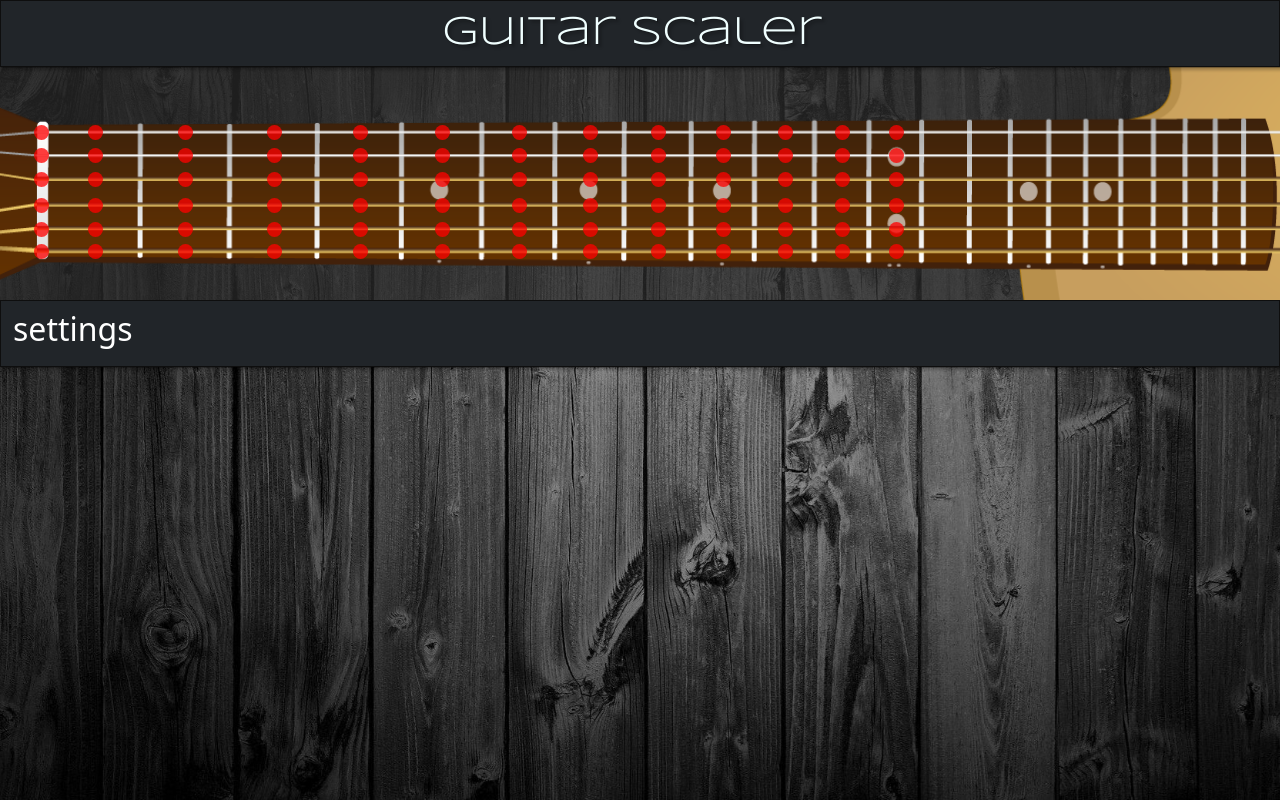
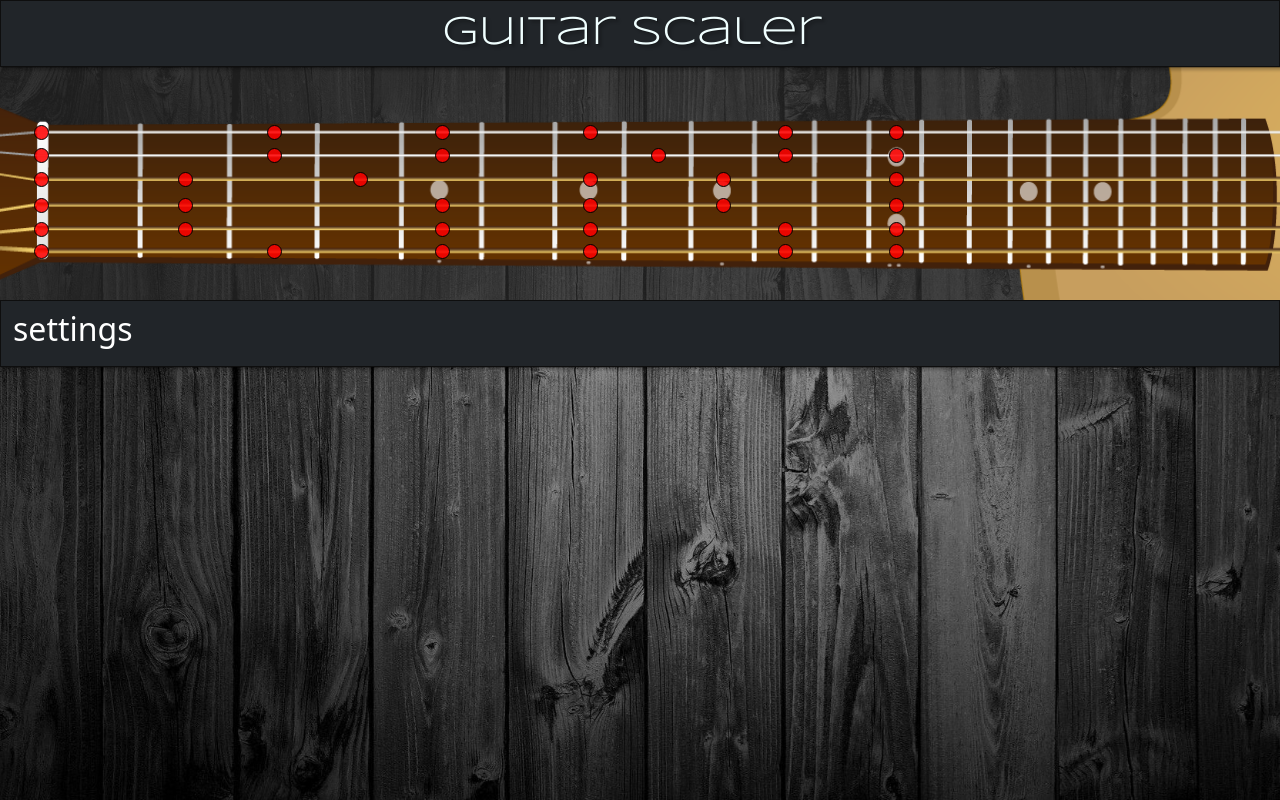
Before and after one commit to mdu830/guitar-scaler, a React (Create React App) app in the folder client/: page /scaler in a window 1280 px wide. Built offline with nearby package versions, Linux system fonts and the light colour scheme.

Commit message:
passed eMinorKey data into grids for E minor scale visualization

```diff
--- a/client/src/components/header/header.js
+++ b/client/src/components/header/header.js
@@ -15,9 +15,7 @@ function Header(props) {
                 <Navbar className="titleBar" color="dark" dark expand="md" fixed="top">
                     <NavLink>
                     </NavLink>
-                    <NavLink>
-                        <Link to="/" style={{ textDecoration: 'none' }}><h1 className="appTitle">Guitar Scaler</h1></Link>
-                    </NavLink>
+                    <Link to="/" style={{ textDecoration: 'none' }}><h1 className="appTitle">Guitar Scaler</h1></Link>
 
                     <div className="m-4"></div>
                 </Navbar>
--- a/client/src/components/scaler/Dot.js
+++ /dev/null
@@ -1,9 +0,0 @@
-import './style.css'
-
-export default function Dot() {
-    return (
-        <div class="dot">
-
-        </div>
-    )
-}
--- a/client/src/components/scaler/grids/A.js
+++ b/client/src/components/scaler/grids/A.js
@@ -1,62 +1,90 @@
 import '../style.css'
 import Grid from '@mui/material/Grid'
-import Dot from '../Dot'
 
-export default function A() {
+export default function A(data) {
+
+    const fingerPlacement = data.data
+
     return (
         <div>
             {/* A String */}
             <Grid container id="A">
-                <div className='fret0'>
-                    <Dot />
+            <div className='fret0'>
+                    <div className={fingerPlacement.fret0 ? 'redDot' : 'dot'}>
+
+                    </div>
                 </div>
 
                 <div className='fret1'>
-                    <Dot />
+                    <div className={fingerPlacement.fret1 ? 'redDot' : 'dot'}>
+
+                    </div>
                 </div>
 
                 <div className='fret2'>
-                    <Dot />
+                    <div className={fingerPlacement.fret2 ? 'redDot' : 'dot'}>
+
+                    </div>
                 </div>
 
                 <div className='fret3'>
-                    <Dot />
+                    <div className={fingerPlacement.fret3 ? 'redDot' : 'dot'}>
+
+                    </div>
                 </div>
 
                 <div className='fret4'>
-                    <Dot />
+                    <div className={fingerPlacement.fret4 ? 'redDot' : 'dot'}>
+
+                    </div>
                 </div>
 
                 <div className='fret5'>
-                    <Dot />
+                    <div className={fingerPlacement.fret5 ? 'redDot' : 'dot'}>
+
+                    </div>
                 </div>
 
                 <div className='fret6'>
-                    <Dot />
+                    <div className={fingerPlacement.fret6 ? 'redDot' : 'dot'}>
+
+                    </div>
                 </div>
 
                 <div className='fret7'>
-                    <Dot />
+                    <div className={fingerPlacement.fret7 ? 'redDot' : 'dot'}>
+
+                    </div>
                 </div>
 
                 <div className='fret8'>
-                    <Dot />
+                    <div className={fingerPlacement.fret8 ? 'redDot' : 'dot'}>
+
+                    </div>
                 </div>
 
                 <div className='fret9'>
-                    <Dot />
+                    <div className={fingerPlacement.fret9 ? 'redDot' : 'dot'}>
+
+                    </div>
                 </div>
 
                 <div className='fret10'>
-                    <Dot />
+                    <div className={fingerPlacement.fret10 ? 'redDot' : 'dot'}>
+
+                    </div>
                 </div>
 
                 <div className='fret11'>
-                    <Dot />
+                    <div className={fingerPlacement.fret11 ? 'redDot' : 'dot'}>
+
+                    </div>
                 </div>
 
                 <div className='fret12'>
-                    <Dot />
+                    <div className={fingerPlacement.fret12 ? 'redDot' : 'dot'}>
+
+                    </div>
                 </div>
             </Grid>
         </div>
--- a/client/src/components/scaler/grids/B.js
+++ b/client/src/components/scaler/grids/B.js
@@ -1,62 +1,90 @@
 import '../style.css'
 import Grid from '@mui/material/Grid'
-import Dot from '../Dot'
 
-export default function B() {
+export default function B(data) {
+
+    const fingerPlacement = data.data
+
     return (
         <div>
             {/* B String */}
             <Grid container id="B">
-                <div className='fret0'>
-                    <Dot />
+            <div className='fret0'>
+                    <div className={fingerPlacement.fret0 ? 'redDot' : 'dot'}>
+
+                    </div>
                 </div>
 
                 <div className='fret1'>
-                    <Dot />
+                    <div className={fingerPlacement.fret1 ? 'redDot' : 'dot'}>
+
+                    </div>
                 </div>
 
                 <div className='fret2'>
-                    <Dot />
+                    <div className={fingerPlacement.fret2 ? 'redDot' : 'dot'}>
+
+                    </div>
                 </div>
 
                 <div className='fret3'>
-                    <Dot />
+                    <div className={fingerPlacement.fret3 ? 'redDot' : 'dot'}>
+
+                    </div>
                 </div>
 
                 <div className='fret4'>
-                    <Dot />
+                    <div className={fingerPlacement.fret4 ? 'redDot' : 'dot'}>
+
+                    </div>
                 </div>
 
                 <div className='fret5'>
-                    <Dot />
+                    <div className={fingerPlacement.fret5 ? 'redDot' : 'dot'}>
+
+                    </div>
                 </div>
 
                 <div className='fret6'>
-                    <Dot />
+                    <div className={fingerPlacement.fret6 ? 'redDot' : 'dot'}>
+
+                    </div>
                 </div>
 
                 <div className='fret7'>
-                    <Dot />
+                    <div className={fingerPlacement.fret7 ? 'redDot' : 'dot'}>
+
+                    </div>
                 </div>
 
                 <div className='fret8'>
-                    <Dot />
+                    <div className={fingerPlacement.fret8 ? 'redDot' : 'dot'}>
+
+                    </div>
                 </div>
 
                 <div className='fret9'>
-                    <Dot />
+                    <div className={fingerPlacement.fret9 ? 'redDot' : 'dot'}>
+
+                    </div>
                 </div>
 
                 <div className='fret10'>
-                    <Dot />
+                    <div className={fingerPlacement.fret10 ? 'redDot' : 'dot'}>
+
+                    </div>
                 </div>
 
                 <div className='fret11'>
-                    <Dot />
+                    <div className={fingerPlacement.fret11 ? 'redDot' : 'dot'}>
+
+                    </div>
                 </div>
 
                 <div className='fret12'>
-                    <Dot />
+                    <div className={fingerPlacement.fret12 ? 'redDot' : 'dot'}>
+
+                    </div>
                 </div>
             </Grid>
         </div>
--- a/client/src/components/scaler/grids/D.js
+++ b/client/src/components/scaler/grids/D.js
@@ -1,62 +1,90 @@
 import '../style.css'
 import Grid from '@mui/material/Grid'
-import Dot from '../Dot'
 
-export default function D() {
+export default function D(data) {
+
+    const fingerPlacement = data.data
+
     return (
         <div>
             {/* D String */}
             <Grid container id="D">
-                <div className='fret0'>
-                    <Dot />
+            <div className='fret0'>
+                    <div className={fingerPlacement.fret0 ? 'redDot' : 'dot'}>
+
+                    </div>
                 </div>
 
                 <div className='fret1'>
-                    <Dot />
+                    <div className={fingerPlacement.fret1 ? 'redDot' : 'dot'}>
+
+                    </div>
                 </div>
 
                 <div className='fret2'>
-                    <Dot />
+                    <div className={fingerPlacement.fret2 ? 'redDot' : 'dot'}>
+
+                    </div>
                 </div>
 
                 <div className='fret3'>
-                    <Dot />
+                    <div className={fingerPlacement.fret3 ? 'redDot' : 'dot'}>
+
+                    </div>
                 </div>
 
                 <div className='fret4'>
-                    <Dot />
+                    <div className={fingerPlacement.fret4 ? 'redDot' : 'dot'}>
+
+                    </div>
                 </div>
 
                 <div className='fret5'>
-                    <Dot />
+                    <div className={fingerPlacement.fret5 ? 'redDot' : 'dot'}>
+
+                    </div>
                 </div>
 
                 <div className='fret6'>
-                    <Dot />
+                    <div className={fingerPlacement.fret6 ? 'redDot' : 'dot'}>
+
+                    </div>
                 </div>
 
                 <div className='fret7'>
-                    <Dot />
+                    <div className={fingerPlacement.fret7 ? 'redDot' : 'dot'}>
+
+                    </div>
                 </div>
 
                 <div className='fret8'>
-                    <Dot />
+                    <div className={fingerPlacement.fret8 ? 'redDot' : 'dot'}>
+
+                    </div>
                 </div>
 
                 <div className='fret9'>
-                    <Dot />
+                    <div className={fingerPlacement.fret9 ? 'redDot' : 'dot'}>
+
+                    </div>
                 </div>
 
                 <div className='fret10'>
-                    <Dot />
+                    <div className={fingerPlacement.fret10 ? 'redDot' : 'dot'}>
+
+                    </div>
                 </div>
 
                 <div className='fret11'>
-                    <Dot />
+                    <div className={fingerPlacement.fret11 ? 'redDot' : 'dot'}>
+
+                    </div>
                 </div>
 
                 <div className='fret12'>
-                    <Dot />
+                    <div className={fingerPlacement.fret12 ? 'redDot' : 'dot'}>
+
+                    </div>
                 </div>
             </Grid>
         </div>
--- a/client/src/components/scaler/grids/E.js
+++ b/client/src/components/scaler/grids/E.js
@@ -1,62 +1,90 @@
 import '../style.css'
 import Grid from '@mui/material/Grid'
-import Dot from '../Dot'
 
-export default function E() {
+export default function E(data) {
+
+    const fingerPlacement = data.data
+
     return (
         <div>
             {/* E String */}
             <Grid container id="E">
-                <div className='fret0'>
-                    <Dot />
+            <div className='fret0'>
+                    <div className={fingerPlacement.fret0 ? 'redDot' : 'dot'}>
+
+                    </div>
                 </div>
 
                 <div className='fret1'>
-                    <Dot />
+                    <div className={fingerPlacement.fret1 ? 'redDot' : 'dot'}>
+
+                    </div>
                 </div>
 
                 <div className='fret2'>
-                    <Dot />
+                    <div className={fingerPlacement.fret2 ? 'redDot' : 'dot'}>
+
+                    </div>
                 </div>
 
                 <div className='fret3'>
-                    <Dot />
+                    <div className={fingerPlacement.fret3 ? 'redDot' : 'dot'}>
+
+                    </div>
                 </div>
 
                 <div className='fret4'>
-                    <Dot />
+                    <div className={fingerPlacement.fret4 ? 'redDot' : 'dot'}>
+
+                    </div>
                 </div>
 
                 <div className='fret5'>
-                    <Dot />
+                    <div className={fingerPlacement.fret5 ? 'redDot' : 'dot'}>
+
+                    </div>
                 </div>
 
                 <div className='fret6'>
-                    <Dot />
+                    <div className={fingerPlacement.fret6 ? 'redDot' : 'dot'}>
+
+                    </div>
                 </div>
 
                 <div className='fret7'>
-                    <Dot />
+                    <div className={fingerPlacement.fret7 ? 'redDot' : 'dot'}>
+
+                    </div>
                 </div>
 
                 <div className='fret8'>
-                    <Dot />
+                    <div className={fingerPlacement.fret8 ? 'redDot' : 'dot'}>
+
+                    </div>
                 </div>
 
                 <div className='fret9'>
-                    <Dot />
+                    <div className={fingerPlacement.fret9 ? 'redDot' : 'dot'}>
+
+                    </div>
                 </div>
 
                 <div className='fret10'>
-                    <Dot />
+                    <div className={fingerPlacement.fret10 ? 'redDot' : 'dot'}>
+
+                    </div>
                 </div>
 
                 <div className='fret11'>
-                    <Dot />
+                    <div className={fingerPlacement.fret11 ? 'redDot' : 'dot'}>
+
+                    </div>
                 </div>
 
                 <div className='fret12'>
-                    <Dot />
+                    <div className={fingerPlacement.fret12 ? 'redDot' : 'dot'}>
+
+                    </div>
                 </div>
             </Grid>
         </div>
--- a/client/src/components/scaler/grids/G.js
+++ b/client/src/components/scaler/grids/G.js
@@ -1,62 +1,90 @@
 import '../style.css'
 import Grid from '@mui/material/Grid'
-import Dot from '../Dot'
 
-export default function G() {
+export default function G(data) {
+
+    const fingerPlacement = data.data
+
     return (
         <div>
             {/* G String */}
             <Grid container id="G">
-                <div className='fret0'>
-                    <Dot />
+            <div className='fret0'>
+                    <div className={fingerPlacement.fret0 ? 'redDot' : 'dot'}>
+
+                    </div>
                 </div>
 
                 <div className='fret1'>
-                    <Dot />
+                    <div className={fingerPlacement.fret1 ? 'redDot' : 'dot'}>
+
+                    </div>
                 </div>
 
                 <div className='fret2'>
-                    <Dot />
+                    <div className={fingerPlacement.fret2 ? 'redDot' : 'dot'}>
+
+                    </div>
                 </div>
 
                 <div className='fret3'>
-                    <Dot />
+                    <div className={fingerPlacement.fret3 ? 'redDot' : 'dot'}>
+
+                    </div>
                 </div>
 
                 <div className='fret4'>
-                    <Dot />
+                    <div className={fingerPlacement.fret4 ? 'redDot' : 'dot'}>
+
+                    </div>
                 </div>
 
                 <div className='fret5'>
-                    <Dot />
+                    <div className={fingerPlacement.fret5 ? 'redDot' : 'dot'}>
+
+                    </div>
                 </div>
 
                 <div className='fret6'>
-                    <Dot />
+                    <div className={fingerPlacement.fret6 ? 'redDot' : 'dot'}>
+
+                    </div>
                 </div>
 
                 <div className='fret7'>
-                    <Dot />
+                    <div className={fingerPlacement.fret7 ? 'redDot' : 'dot'}>
+
+                    </div>
                 </div>
 
                 <div className='fret8'>
-                    <Dot />
+                    <div className={fingerPlacement.fret8 ? 'redDot' : 'dot'}>
+
+                    </div>
                 </div>
 
                 <div className='fret9'>
-                    <Dot />
+                    <div className={fingerPlacement.fret9 ? 'redDot' : 'dot'}>
+
+                    </div>
                 </div>
 
                 <div className='fret10'>
-                    <Dot />
+                    <div className={fingerPlacement.fret10 ? 'redDot' : 'dot'}>
+
+                    </div>
                 </div>
 
                 <div className='fret11'>
-                    <Dot />
+                    <div className={fingerPlacement.fret11 ? 'redDot' : 'dot'}>
+
+                    </div>
                 </div>
 
                 <div className='fret12'>
-                    <Dot />
+                    <div className={fingerPlacement.fret12 ? 'redDot' : 'dot'}>
+
+                    </div>
                 </div>
             </Grid>
         </div>
--- a/client/src/components/scaler/grids/highE.js
+++ b/client/src/components/scaler/grids/highE.js
@@ -1,66 +1,92 @@
 import '../style.css'
 import Grid from '@mui/material/Grid'
-import Dot from '../Dot'
 
 export default function highE(data) {
 
     const fingerPlacement = data.data
-    console.log(fingerPlacement)
+
+    // console.log(fingerPlacement.fret0)
 
     return (
         <div>
             {/* High e String */}
             <Grid container id="highE">
                 <div className='fret0'>
-                    <Dot />
+                    <div className={fingerPlacement.fret0 ? 'redDot' : 'dot'}>
+
+                    </div>
                 </div>
 
                 <div className='fret1'>
-                    <Dot />
+                    <div className={fingerPlacement.fret1 ? 'redDot' : 'dot'}>
+
+                    </div>
                 </div>
 
                 <div className='fret2'>
-                    <Dot />
+                    <div className={fingerPlacement.fret2 ? 'redDot' : 'dot'}>
+
+                    </div>
                 </div>
 
                 <div className='fret3'>
-                    <Dot />
+                    <div className={fingerPlacement.fret3 ? 'redDot' : 'dot'}>
+
+                    </div>
                 </div>
 
                 <div className='fret4'>
-                    <Dot />
+                    <div className={fingerPlacement.fret4 ? 'redDot' : 'dot'}>
+
+                    </div>
                 </div>
 
                 <div className='fret5'>
-                    <Dot />
+                    <div className={fingerPlacement.fret5 ? 'redDot' : 'dot'}>
+
+                    </div>
                 </div>
 
                 <div className='fret6'>
-                    <Dot />
+                    <div className={fingerPlacement.fret6 ? 'redDot' : 'dot'}>
+
+                    </div>
                 </div>
 
                 <div className='fret7'>
-                    <Dot />
+                    <div className={fingerPlacement.fret7 ? 'redDot' : 'dot'}>
+
+                    </div>
                 </div>
 
                 <div className='fret8'>
-                    <Dot />
+                    <div className={fingerPlacement.fret8 ? 'redDot' : 'dot'}>
+
+                    </div>
                 </div>
 
                 <div className='fret9'>
-                    <Dot />
+                    <div className={fingerPlacement.fret9 ? 'redDot' : 'dot'}>
+
+                    </div>
                 </div>
 
                 <div className='fret10'>
-                    <Dot />
+                    <div className={fingerPlacement.fret10 ? 'redDot' : 'dot'}>
+
+                    </div>
                 </div>
 
                 <div className='fret11'>
-                    <Dot />
+                    <div className={fingerPlacement.fret11 ? 'redDot' : 'dot'}>
+
+                    </div>
                 </div>
 
                 <div className='fret12'>
-                    <Dot />
+                    <div className={fingerPlacement.fret12 ? 'redDot' : 'dot'}>
+
+                    </div>
                 </div>
             </Grid>
         </div>
--- a/client/src/components/scaler/style.css
+++ b/client/src/components/scaler/style.css
@@ -22,8 +22,19 @@
     margin-left: 35px; */
     width: 15px;
     height: 15px;
-    background-color: rgba(255, 0, 0, 0.76);
+    background-color: rgba(88, 88, 88, 0);
     border-radius: 45px;
+    margin: auto;
+}
+
+.redDot {
+    /* margin-top: 10px;
+    margin-left: 35px; */
+    width: 15px;
+    height: 15px;
+    background-color: rgba(255, 0, 0, 0.863);
+    border-radius: 45px;
+    border: rgb(0, 0, 0) solid 1px;
     margin: auto;
 }
 
```
